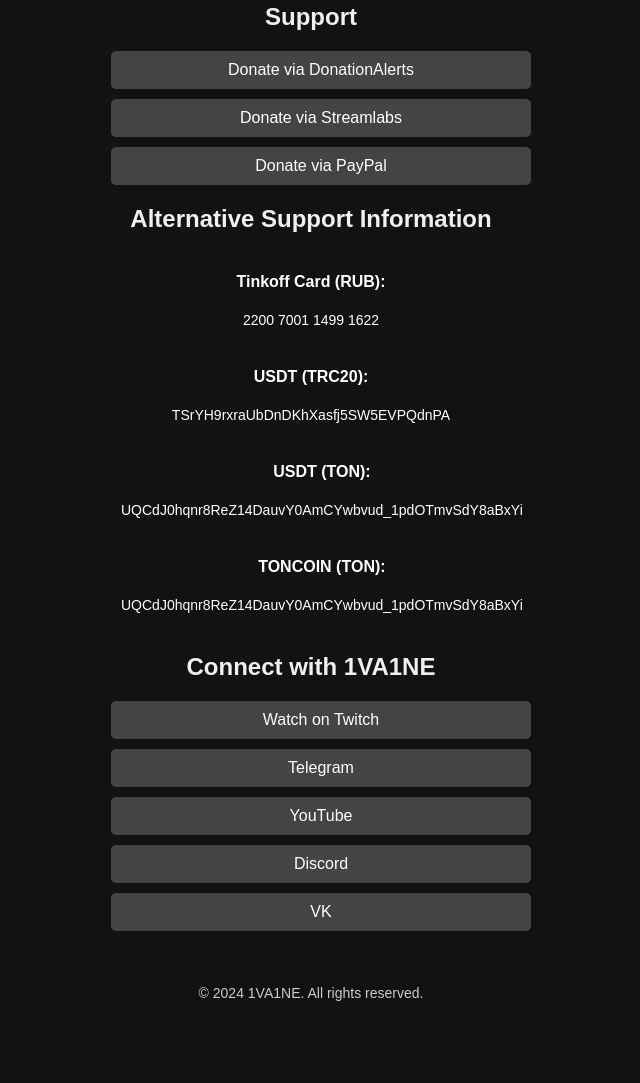
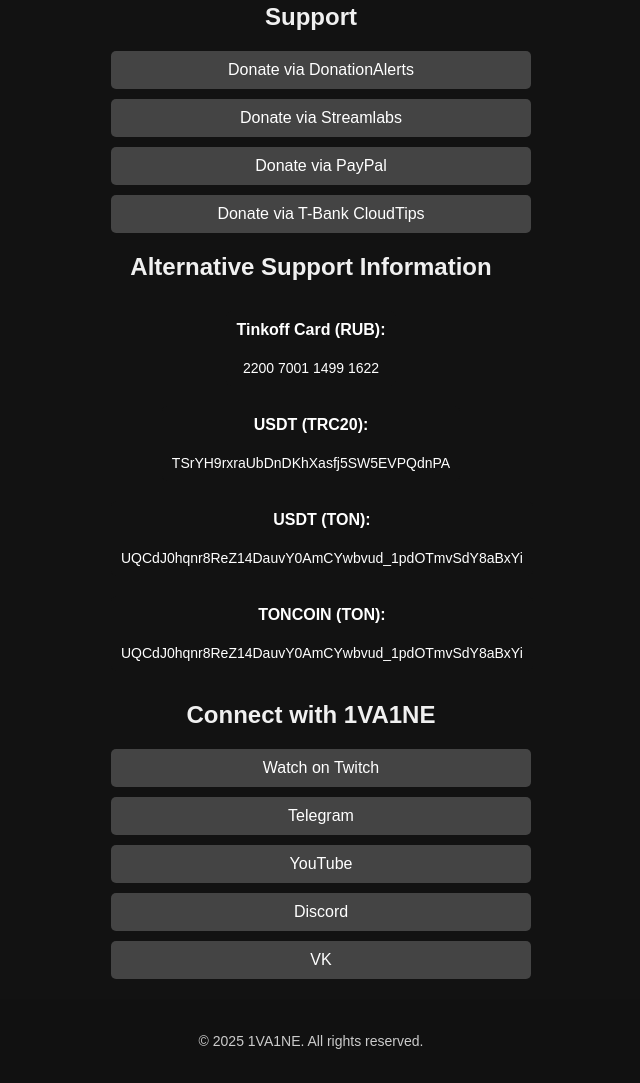
Before and after one commit to 1va1ne/1va1ne.github.io, a plain HTML site: page index.html in a window 1280 px wide. Shown: the part 355-1438 px from the top of the page, without its empty margins (329-969 px from the left). Before the commit the page ends 1390 px from the top, so only its background shows below. Drawn offline with Linux system fonts and the light colour scheme.

Commit message:
added cloudtips index.html

```diff
--- a/index.html
+++ b/index.html
@@ -112,6 +112,7 @@
     <a href="https://www.donationalerts.com/r/1va1ne" target="_blank">Donate via DonationAlerts</a>
     <a href="https://streamlabs.com/1va1ne/tip" target="_blank">Donate via Streamlabs</a>
     <a href="http://paypal.me/i2rev" target="_blank">Donate via PayPal</a>
+    <a href="https://pay.cloudtips.ru/p/1f290859" target="_blank">Donate via T-Bank CloudTips</a>
 </section>
 
 <section class="payment-info">
@@ -132,7 +133,7 @@
 </section>
 
 <footer>
-    <p>© 2024 1VA1NE. All rights reserved.</p>
+    <p>© 2025 1VA1NE. All rights reserved.</p>
 </footer>
 
 </body>
```
